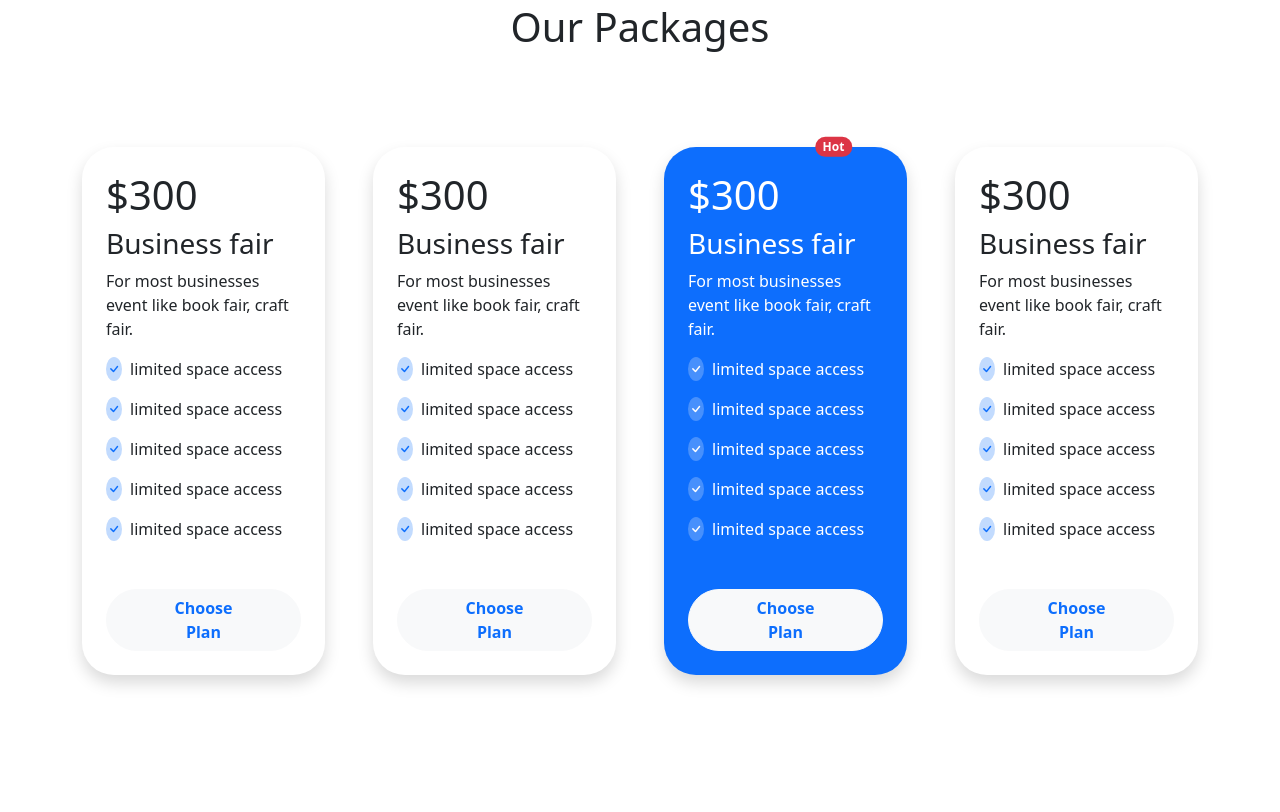
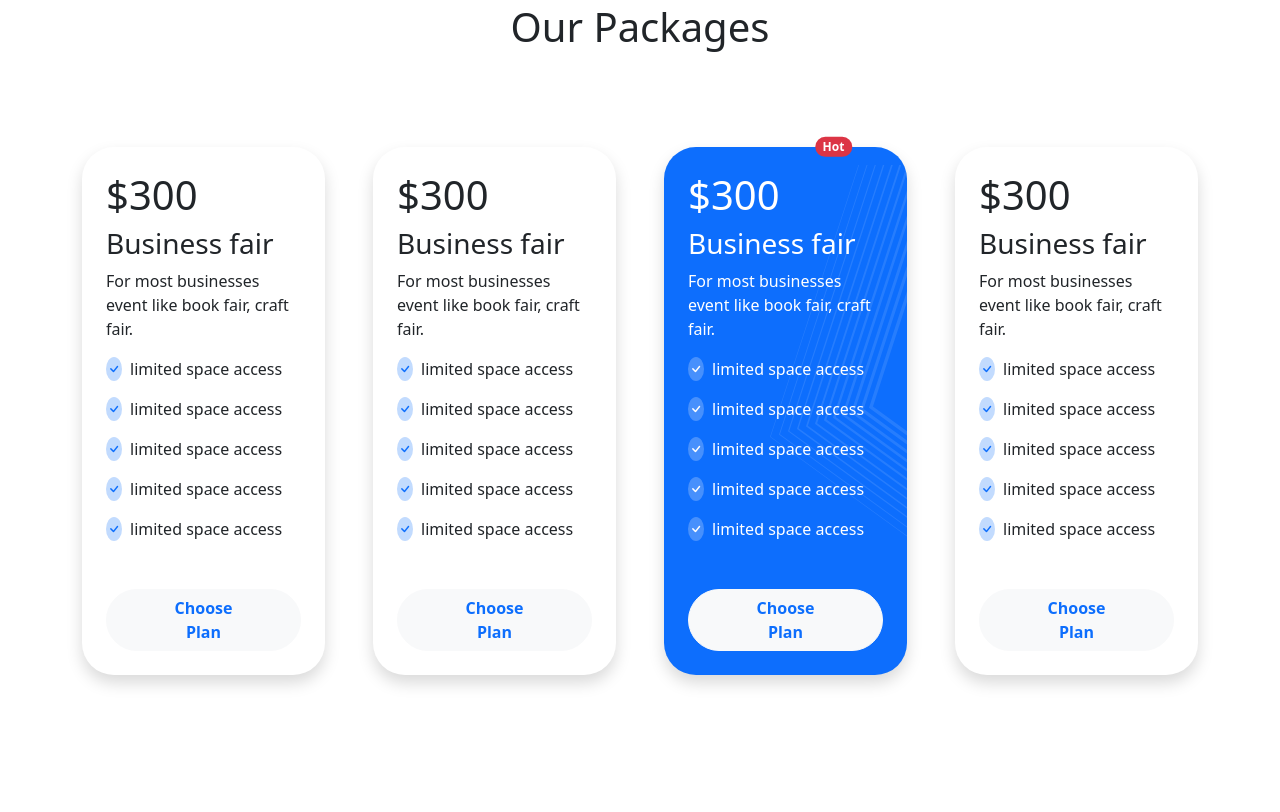
Before and after one commit to Rabiullah-Rabi/convention-center, a plain HTML site: page index.html in a window 1280 px wide. Shown: the part 1208-2020 px from the top of the page. Drawn offline with nearby package versions, Linux system fonts and the light colour scheme.

Commit message:
Active price table bg-image added

```diff
--- a/index.html
+++ b/index.html
@@ -186,7 +186,7 @@
                 </div>
               </div>
               <div class="col-sm-6 col-md-6 col-lg-3">
-                <div class="bg-primary rounded-5 p-4 position-relative shadow text-white">
+                <div class="bg-primary rounded-5 p-4 position-relative shadow text-white bg-image" style="background-image: url('assets/icons/watermark.svg'); background-repeat:no-repeat;background-position: right;">
                   <h1 class="">$300</h1>
                 <h3>Business fair</h3>
                 <p>For most businesses event like book fair, craft fair.</p>
```
